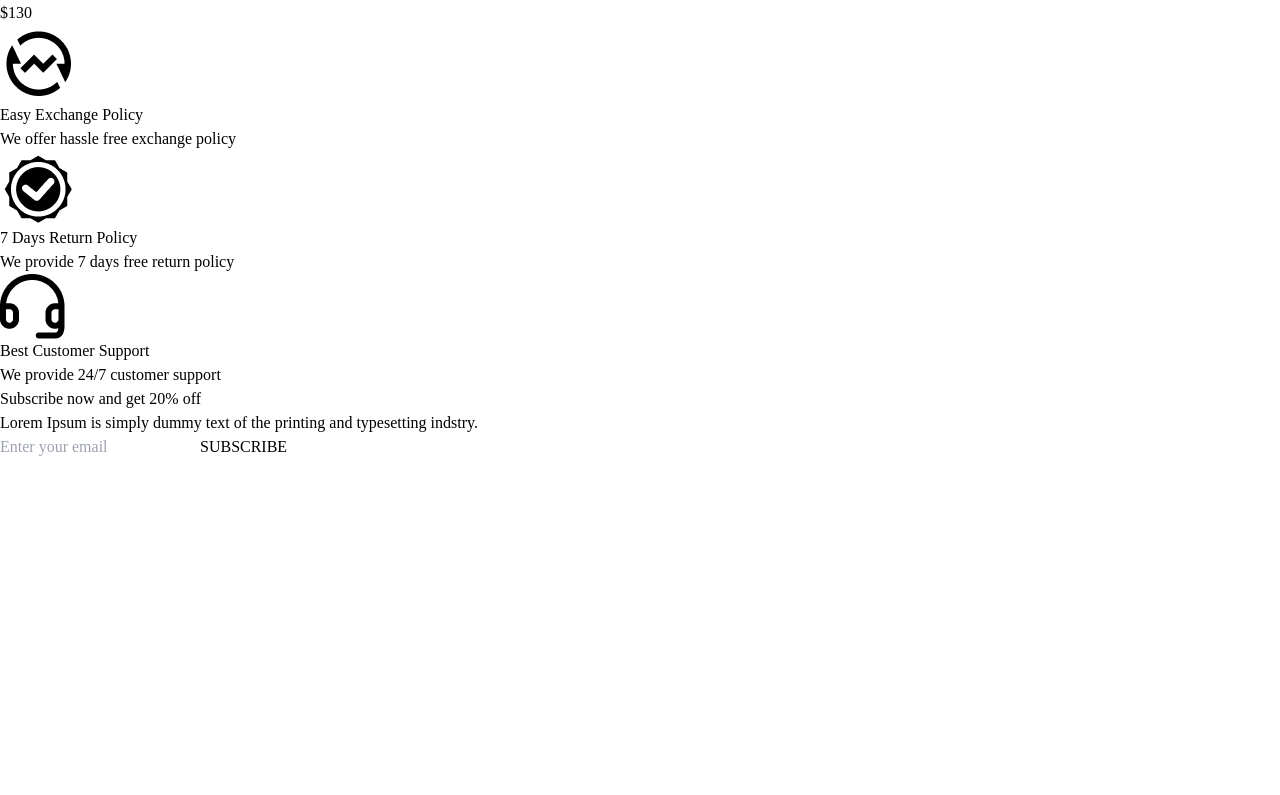
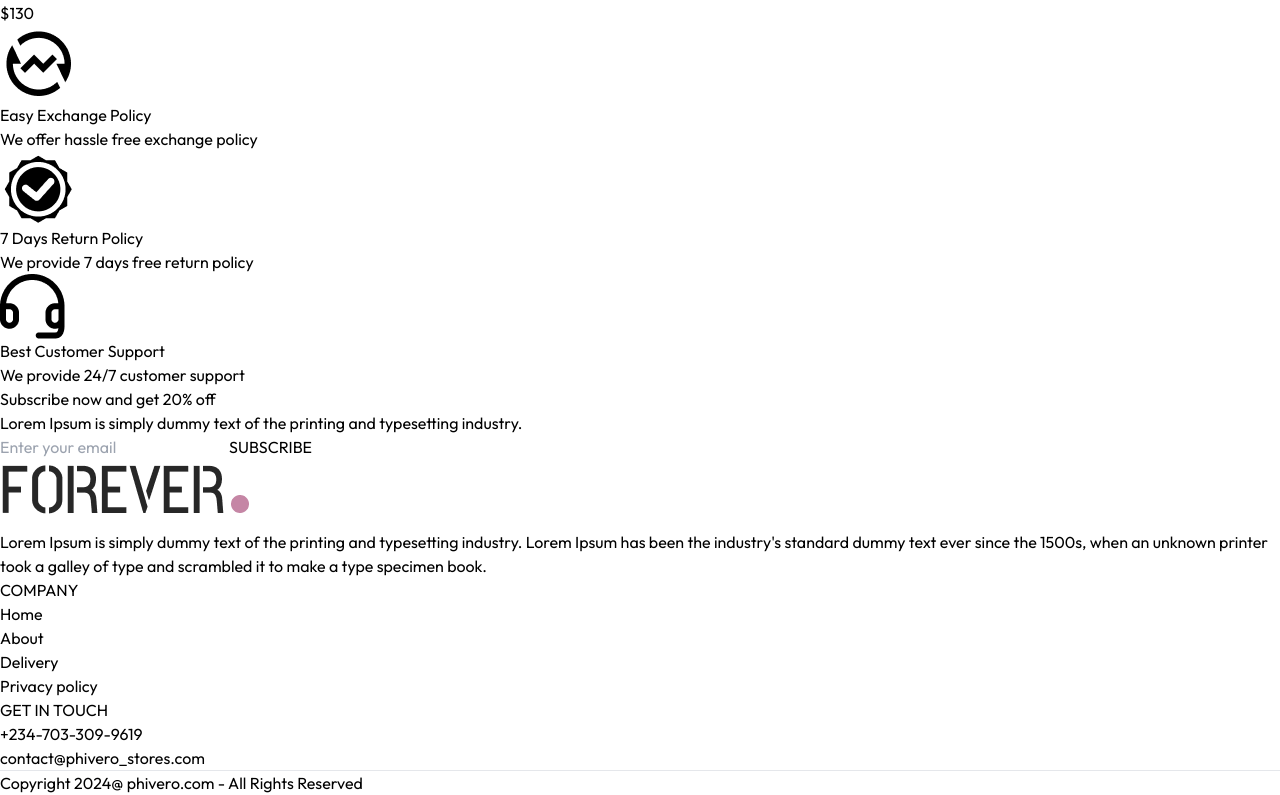
Before and after one commit to Majorbangz88/phivero_store, a React (Vite) app: page / in a window 1280 px wide. Shown: the part 9167-9962 px from the top of the page. Before the commit the page ends 9626 px from the top, so only its background shows below. Built offline with nearby package versions, Linux system fonts and the light colour scheme.

Commit message:
completed the footer styling, home page complete for now

```diff
--- a/src/components/footer.jsx
+++ b/src/components/footer.jsx
@@ -1,8 +1,43 @@
 import React from 'react';
+import {assets} from "../assets/frontend_assets/assets.js";
 
-function Footer(props) {
+function Footer() {
     return (
-        <div></div>
+        <div>
+            <div className="flex flex-col sm:grid grid-cols-[3fr_1fr_1fr] gap-14 my-10 mt-40 text-sm">
+                <div className="">
+                    <img src={assets.logo} className="mb-5 w-32" alt=""/>
+                    <p className="w-full md:w-2/3 text-gray-600">
+                        Lorem Ipsum is simply dummy text of the printing and typesetting industry. Lorem Ipsum has been
+                        the industry's standard dummy text ever since the 1500s, when an unknown printer took a galley
+                        of type and scrambled it to make a type specimen book.
+                    </p>
+                </div>
+
+                <div>
+                    <p className="text-xl font-medium mb-5">COMPANY</p>
+                    <ul className="flex flex-col gap-1 text-gray-600">
+                        <li>Home</li>
+                        <li>About</li>
+                        <li>Delivery</li>
+                        <li>Privacy policy</li>
+                    </ul>
+                </div>
+
+                <div>
+                    <p className="text-xl font-medium mb-5">GET IN TOUCH</p>
+                    <ul className="flex flex-col gap-1 text-gray-600">
+                        <li>+234-703-309-9619</li>
+                        <li>contact@phivero_stores.com</li>
+                    </ul>
+                </div>
+            </div>
+
+            <div>
+                <hr/>
+                <p className="py-5 text-sm text-center">Copyright 2024@ phivero.com - All Rights Reserved</p>
+            </div>
+        </div>
     );
 }
 
--- a/src/components/newsLetterBox.jsx
+++ b/src/components/newsLetterBox.jsx
@@ -10,7 +10,7 @@
         <div className="text-center">
             <p className="text-2xl font-medium text-gray-800">Subscribe now and get 20% off</p>
             <p className="text-gray-400 mt-3">
-                Lorem Ipsum is simply dummy text of the printing and typesetting indstry.
+                Lorem Ipsum is simply dummy text of the printing and typesetting industry.
             </p>
             <form action="" className="w-full sm:w-1/2 flex items-center gap-3 mx-auto my-6 border pl-3">
                 <input className="w-full sm:flex-1 outline-none" type="email" placeholder="Enter your email" required/>
--- a/src/index.css
+++ b/src/index.css
@@ -9,7 +9,7 @@
 }
 
 * {
-    font-family: "Oufit", serif;
+    font-family: "Outfit", serif;
 }
 
 .prata-regular {
```
